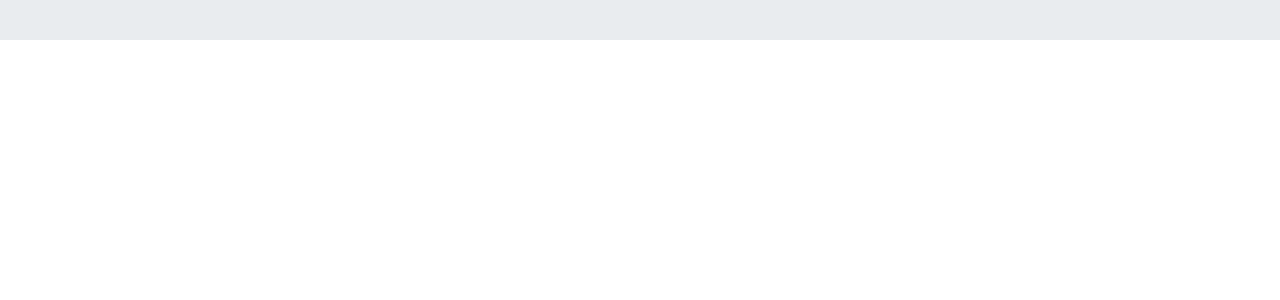
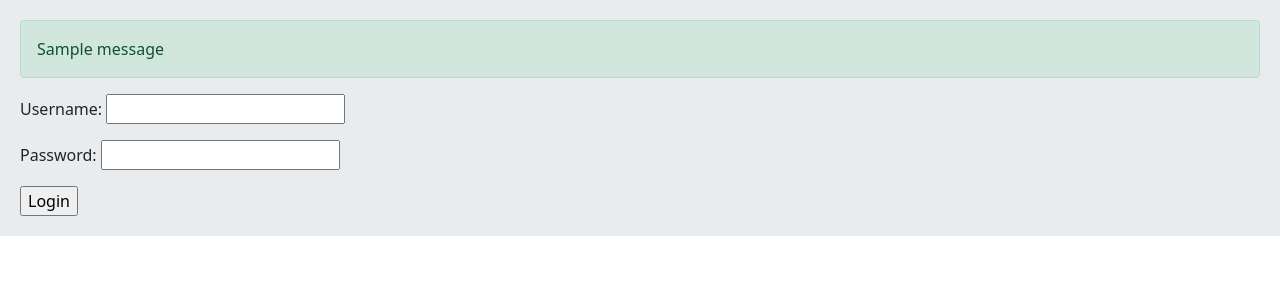
Before and after one commit to Amir-Bahrami1377/ecommerce-website, a Django app: template store/templates/account/login.html in a window 1280 px wide. Shown: the part 56-356 px from the top of the page. Run offline with Django 4.2, Linux system fonts and the light colour scheme; the template is opened without the code that fills it: values that come from a table or form of the project are taken from there, others are empty; tables that the repository leaves empty hold one stand-in row (values such as "Sample post"); one stand-in notice (Sample message) is shown.

Commit message:
init: login register messages template and account/forms added

```diff
--- a/store/account/forms.py
+++ b/store/account/forms.py
@@ -1 +1,14 @@
-from django.forms import forms
+from django import forms
+
+
+class CustomerRegistrationForm(forms.Form):
+    username = forms.CharField()
+    email = forms.EmailField()
+    password = forms.CharField()
+    first_name = forms.CharField()
+    last_name = forms.CharField()
+
+
+class CustomerLoginForm(forms.Form):
+    username = forms.CharField()
+    password = forms.CharField()
--- a/store/templates/account/login.html
+++ b/store/templates/account/login.html
@@ -1 +1,9 @@
 {% extends 'core/base.html' %}
+
+{% block content %}
+    <form action="" method="post" novalidate>
+        {% csrf_token %}
+        {{ form.as_p }}
+        <input type="submit" value="Login">
+    </form>
+{% endblock %}
--- a/store/templates/core/messages.html
+++ b/store/templates/core/messages.html
@@ -0,0 +1,7 @@
+{% if messages %}
+
+    {% for msg in messages %}
+        <p class="alert alert-{{ msg.tags }}">{{ msg }}</p>
+    {% endfor %}
+
+{% endif %}
```
Also changed, not shown: store/templates/account/register.html (+8 -0 lines).
